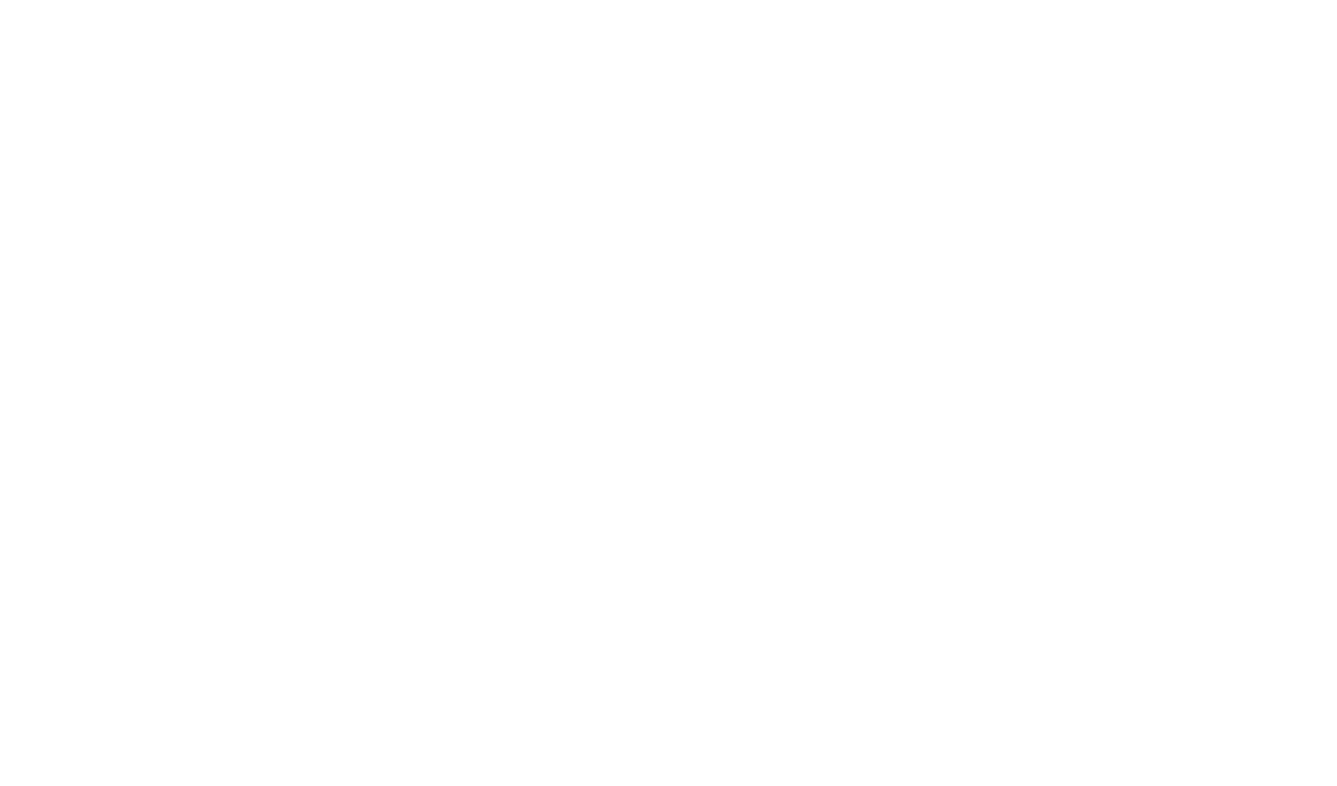
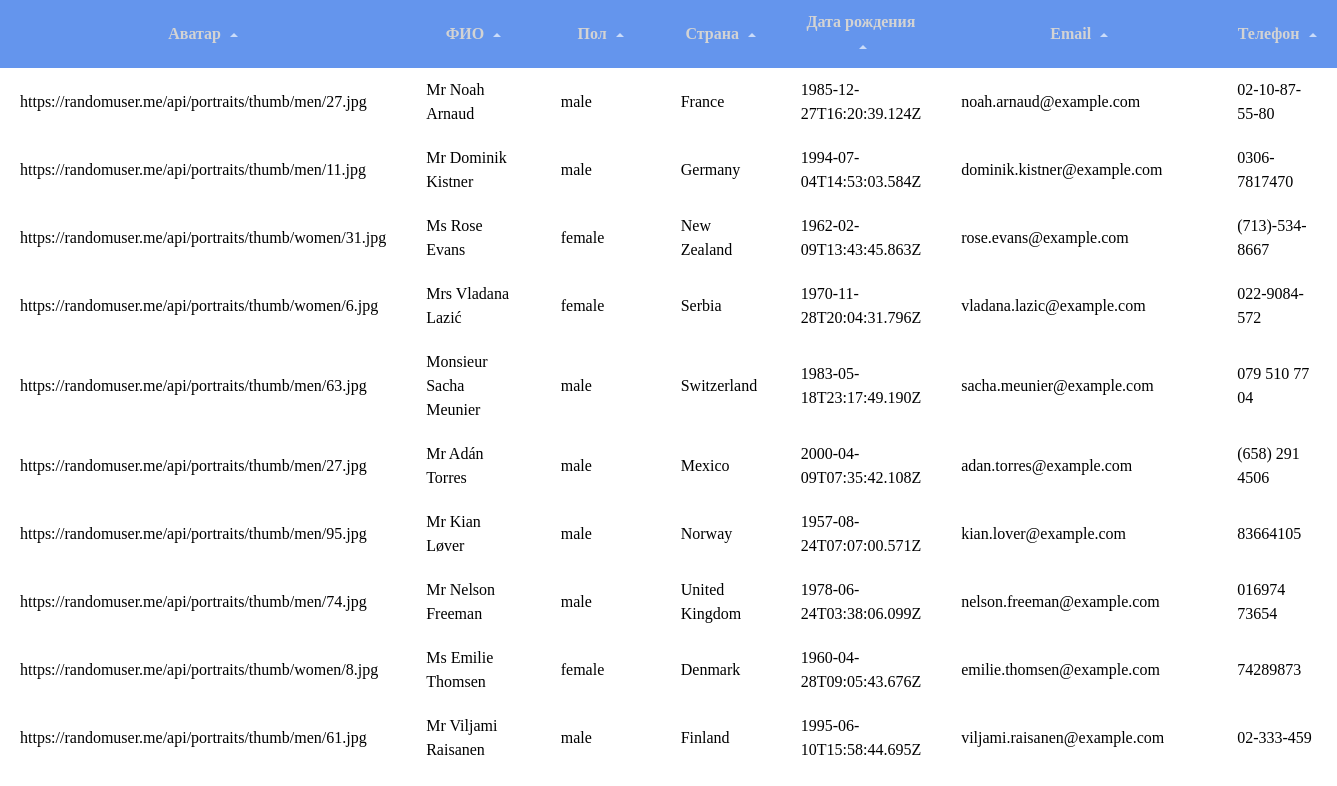
Before and after one commit to becasualle/vue-table, a Vue app: page / in a window 1280 px wide. Shown: the top 786 px of the page, 1337 px wide, since content can reach past the window. Built offline with nearby package versions, Linux system fonts and the light colour scheme.

Commit message:
added row data

```diff
--- a/src/App.vue
+++ b/src/App.vue
@@ -2,12 +2,12 @@
   <header></header>
 
   <main>
-    <!-- <DataTable :data="tableData" :columns="tableColumns" /> -->
+    <DataTable :data="tableData" :columns="tableColumns" />
   </main>
 </template>
 
 <script setup lang="ts">
-import { watchEffect, ref, computed, onUpdated } from "vue";
+import { watchEffect, ref, computed } from "vue";
 import DataTable from "./components/DataTable.vue";
 import { apiData } from "./data/api";
 import type { Data } from "./data/api";
@@ -20,6 +20,28 @@ export type TableColumns =
   | "Дата рождения"
   | "Email"
   | "Телефон";
+
+export interface TableData {
+  avatar: string;
+  fullName: string;
+  gender: string;
+  country: string;
+  timestamp: string;
+  email: string;
+  phone: string;
+}
+
+const defaultTableData: TableData[] = [
+  {
+    avatar: "",
+    fullName: "",
+    gender: "",
+    country: "",
+    timestamp: "",
+    email: "",
+    phone: "",
+  },
+];
 
 // Get data for the table
 const tableInfo = ref<Data | null>(null);
@@ -46,7 +68,11 @@ const tableColumns: TableColumns[] = [
 
 // Get rid of redundant information from API data leaving only what is necessary for table data
 const tableData = computed(() => {
-  const formattedData = tableInfo.value?.results.map((entry) => {
+  if (!tableInfo.value) {
+    return defaultTableData;
+  }
+
+  const formattedData = tableInfo.value.results.map((entry) => {
     const {
       picture: { thumbnail: avatar },
       gender,
@@ -58,7 +84,8 @@ const tableData = computed(() => {
     const fullName = `${entry.name.title} ${entry.name.first} ${entry.name.last}`;
     return { avatar, fullName, gender, country, timestamp, email, phone };
   });
-  return { ...formattedData };
+
+  return formattedData;
 });
 </script>
 
--- a/src/components/DataTable.vue
+++ b/src/components/DataTable.vue
@@ -1,5 +1,5 @@
 <template>
-  <table v-if="isFiltredData">
+  <table>
     <thead>
       <tr>
         <th v-for="(name, index) in columns" :key="index">
@@ -9,9 +9,9 @@
       </tr>
     </thead>
     <tbody>
-      <tr v-for="entry in filtredData" :key="entry.login.uuid">
-        <td v-for="(column, index) in columns" :key="index">
-          {{ rowsData[column] }}
+      <tr v-for="entry in data" :key="entry.phone">
+        <td v-for="(value, _, index) in entry" :key="index">
+          {{ value }}
         </td>
       </tr>
     </tbody>
@@ -19,30 +19,14 @@
 </template>
 
 <script setup lang="ts">
-import { computed } from "vue";
-import type { Result } from "../data/api";
-import type { TableColumns } from "../App.vue";
+import type { TableColumns, TableData } from "../App.vue";
 interface Props {
-  data?: Result[];
+  data: TableData[];
   columns: TableColumns[];
 }
-
 const props = defineProps<Props>();
 
-const filtredData = computed(() => props.data);
-const isFiltredData = computed(
-  () => filtredData.value && filtredData.value.length
-);
-
-const rowsData = computed(() => ({
-  Аватар: "https://randomuser.me/api/portraits/thumb/men/27.jpg",
-  ФИО: "Mr Noah Arnaud",
-  Пол: "male",
-  Страна: "France",
-  "Дата рождения": "1985-12-27T16:20:39.124Z",
-  Email: "noah.arnaud@example.com",
-  Телефон: "02-10-87-55-80",
-}));
+// const isDataEmpty = computed(() => props.data && props.data.length);
 </script>
 
 <style lang="scss" scoped>
```
